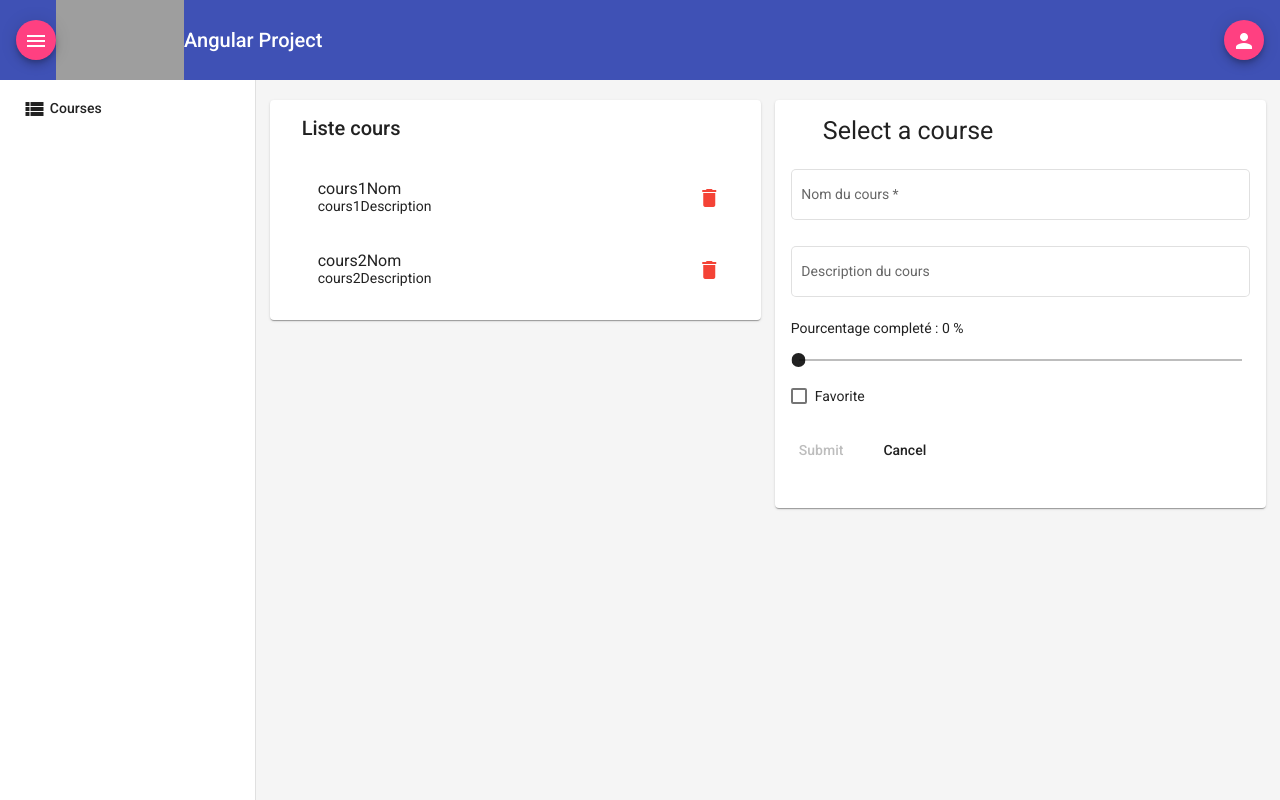
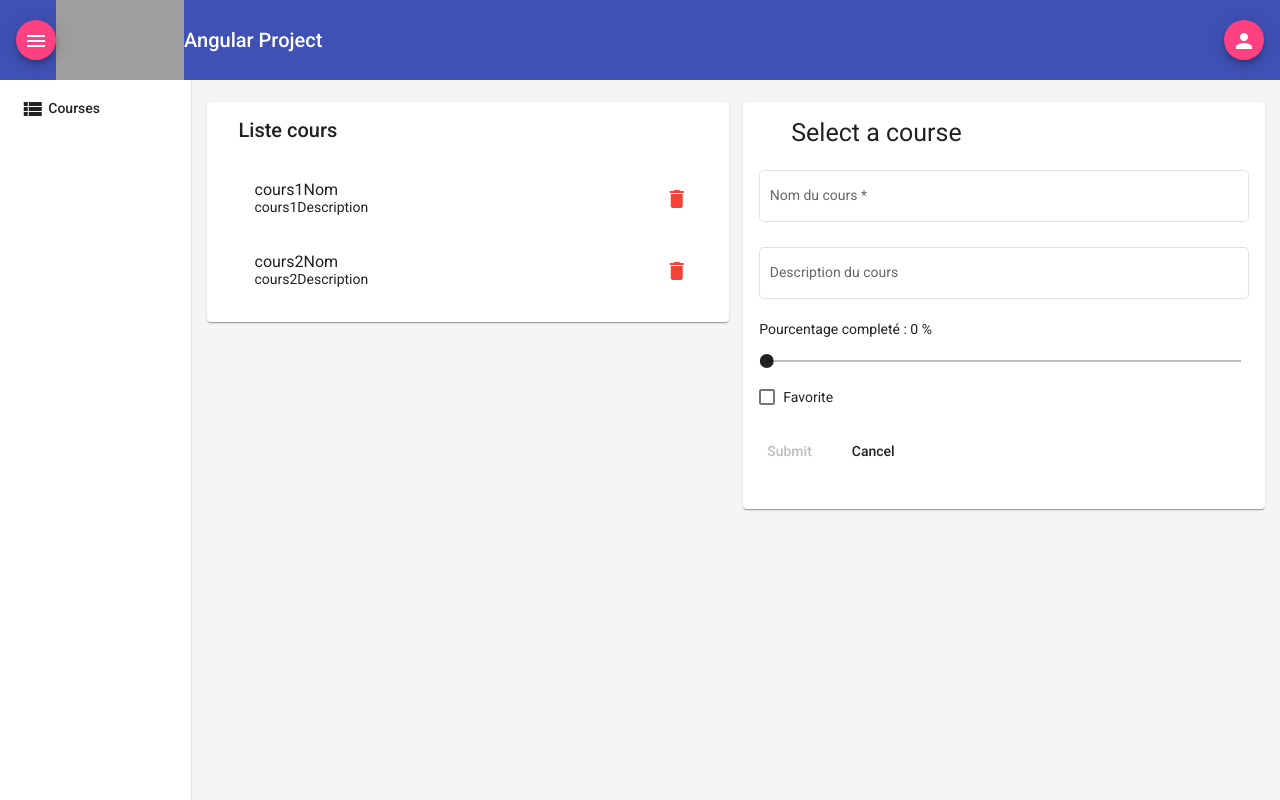
Before and after one commit to Axpers/courses-management, an Angular app: page /courses in a window 1280 px wide. Built offline with nearby package versions, Linux system fonts and the light colour scheme; grey boxes are pictures that could not be loaded.

Commit message:
Modification du comportement de la sidebar pour enlever le growth

```diff
--- a/src/app/app.component.scss
+++ b/src/app/app.component.scss
@@ -12,11 +12,11 @@ app-header {
 
 
 .sidebar-active {
-  flex: 20%;
+  flex:0 1 15%;
   height: 90%;
 }
 
 .router-outlet-container {
-  flex: 80%;
+  flex: 85%;
   height: 90%;
 }
```
